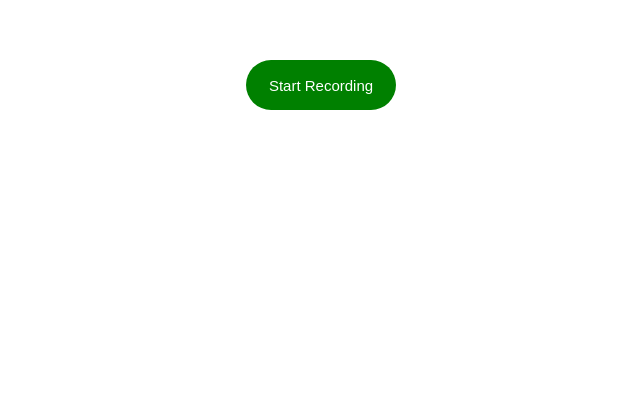
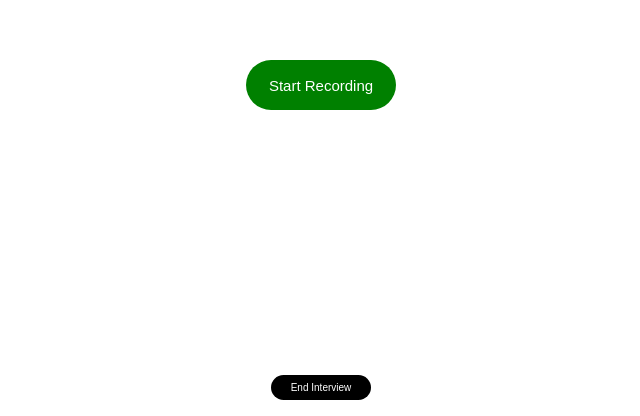
Before and after one commit to bgao8/React-Interview-Bot, a React (Vite) app in the folder frontend/: page /interview in a window 1280 px wide. Shown: the part 384-800 px from the top of the page, without its empty margins (319-959 px from the left). Built offline with nearby package versions, Linux system fonts and the light colour scheme.

Commit message:
Restored terminate functionality, routes back to home page and clears transcript.

```diff
--- a/frontend/src/pages/Interview.tsx
+++ b/frontend/src/pages/Interview.tsx
@@ -1,9 +1,12 @@
 import { useState, useEffect } from "react";
 import { useLocation } from "react-router-dom";
 import RecordControls from "../components/RecordControls";
+import Terminate from "../components/Terminate";
+import { useNavigate } from "react-router-dom";
 import "../styles/Interview.css";
 
 function Interview() {
+  const navigate = useNavigate();
   const { state } = useLocation();
 
   const [currentQuestion, setCurrentQuestion] = useState<string>(
@@ -71,6 +74,19 @@ function Interview() {
     }
   };
 
+  const terminateInterview = async () => {
+    const res = await fetch("http://localhost:8000/terminate-interview", {
+      method: "POST",
+    });
+
+    if (!res.ok) {
+      console.error("Terminate failed");
+      return;
+    }
+
+    navigate("/");
+  }
+
   return (
     <div className="interview-container">
       <p className="question-container">
@@ -92,6 +108,9 @@ function Interview() {
           Audio not captured. Please try again.
         </>
       )}
+
+      <Terminate handleTerminate={terminateInterview}/>
+
     </div>
   );
 }
```
Also changed, not shown: 2 other files (tests, documents, lock files or other folders).
